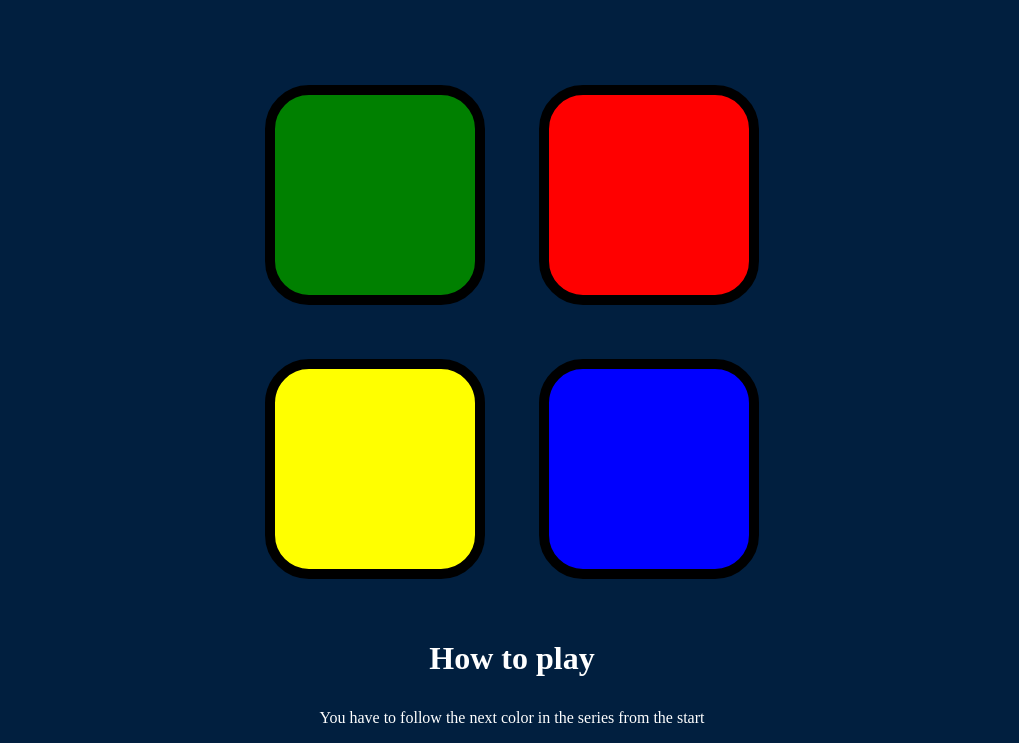
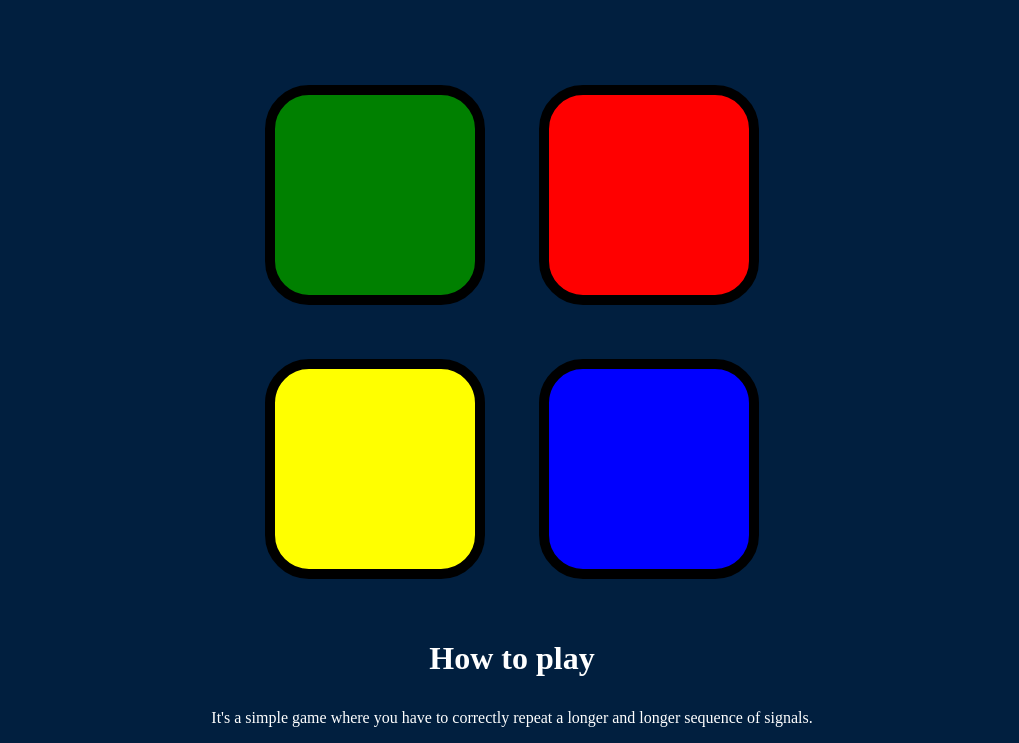
Before and after one commit to Saurabh7070/Simon-Game, a plain HTML site: page index.html in a window 1280 px wide. Shown: the part 114-857 px from the top of the page, without its empty margins (128-1147 px from the left). Drawn offline with nearby package versions, Linux system fonts and the light colour scheme.

Commit message:
updated how to play

```diff
--- a/index.html
+++ b/index.html
@@ -33,7 +33,7 @@
 
     </div>
     <h3>How to play</h3>
-    <p>You have to follow the next color in the series from the start </p>
+    <p>It's a simple game where you have to correctly repeat a longer and longer sequence of signals. </p>
 
   </div>
   <script src="https://ajax.googleapis.com/ajax/libs/jquery/3.6.0/jquery.min.js"></script>
```
